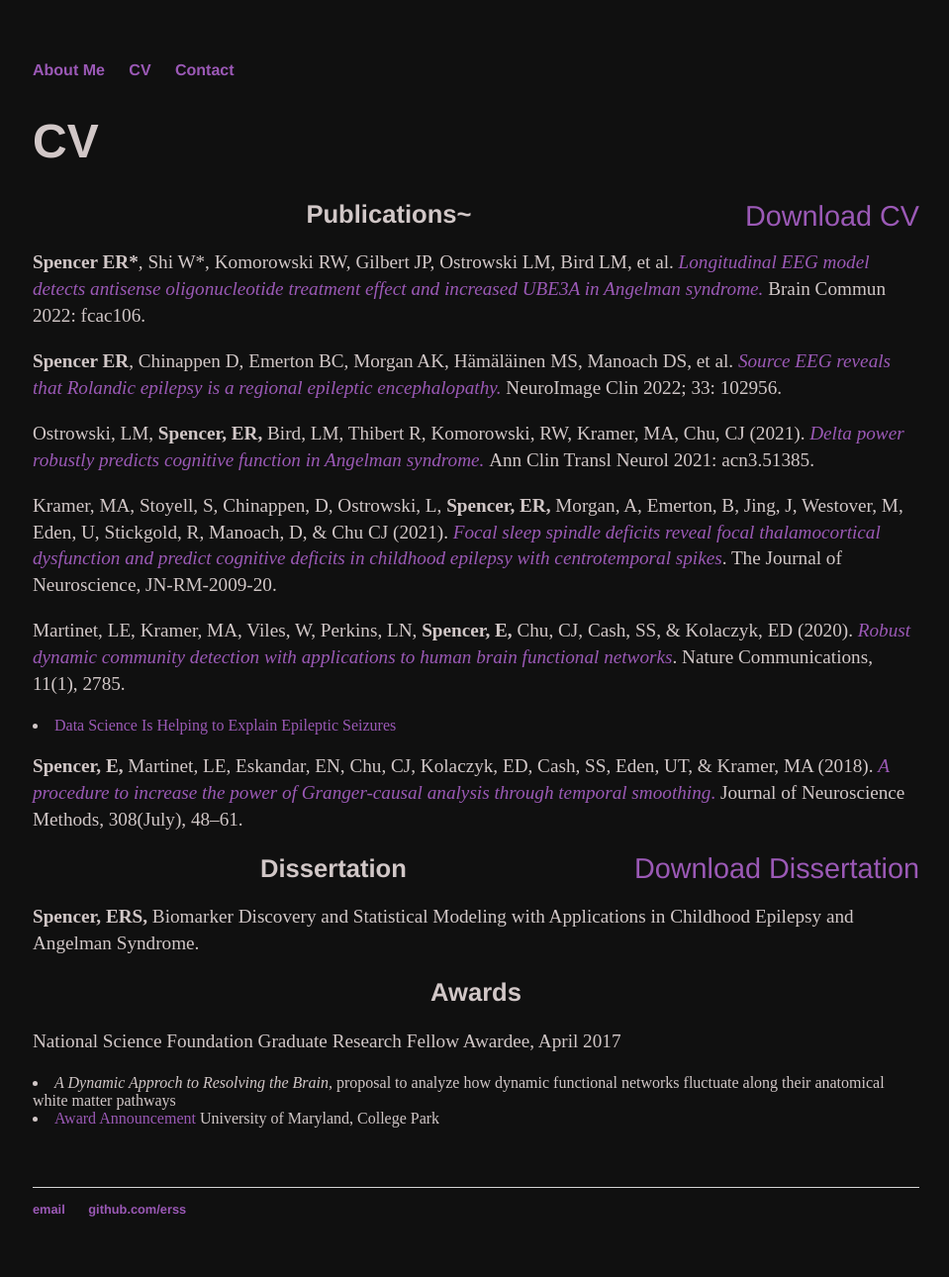
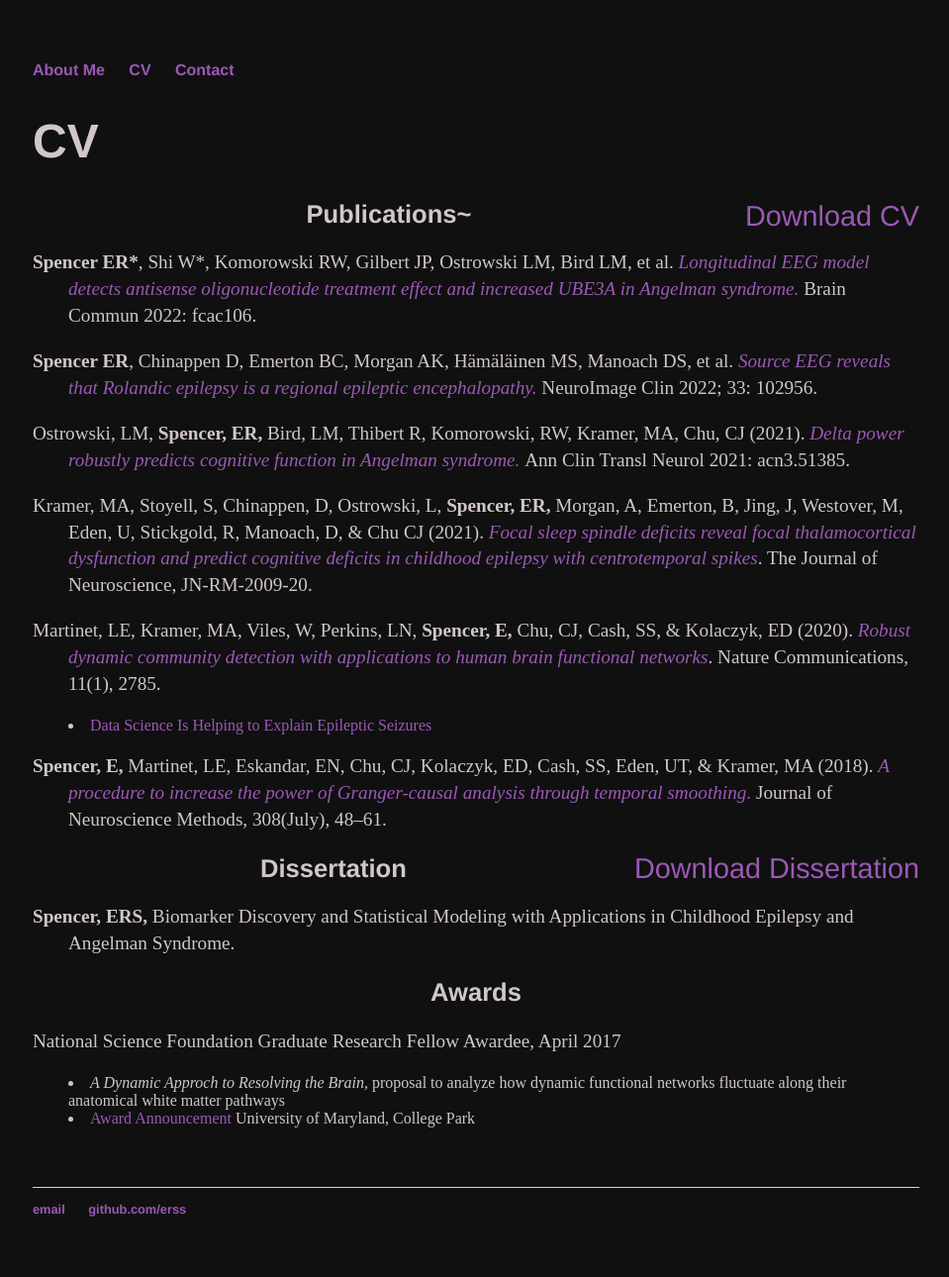
Before and after one commit to erss/erss.github.io, a Jekyll site: the page built from cv/index.html, in a window 1280 px wide. Shown: the whole page at 99% size, without its empty margins (159-1118 px from the left). Built offline with Jekyll 4.4.1, drawn with Linux system fonts in a browser that asks for light colours.

Commit message:
Update main.css

```diff
--- a/css/main.css
+++ b/css/main.css
@@ -27,8 +27,8 @@ ul.posts li { list-style: none; }
 .cv { margin: 0px 0px 60px; }
 .cv h1 { font-size: 3em; }
 .cv h2 { text-align: center; font-size: 1.6em; }
-p.cv {text-indent: -36px; padding-left: 36px;}
-li.cv {padding-left: 36px;}
+.cv p {text-indent: -36px; padding-left: 36px;}
+.cv li {padding-left: 36px;}
 .cv address, .cv .download { font-family: 'Helvetica', 'Arial', 'Sans-Serif'; }
 .cv address, .cv p { font-size: 1.2em; }
 .cv .download { float: right; font-size: 1.8em;} /*  text-transform: uppercase;  */
```
